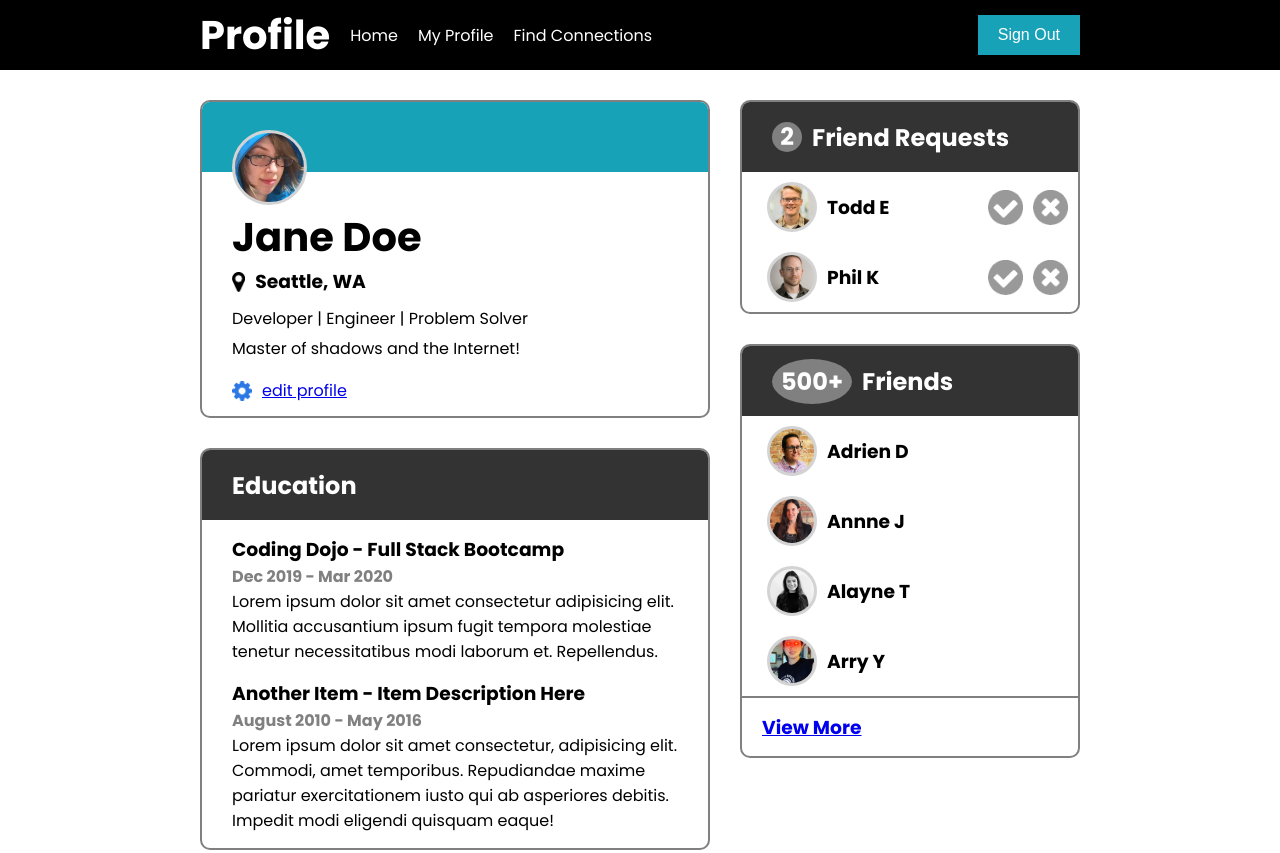
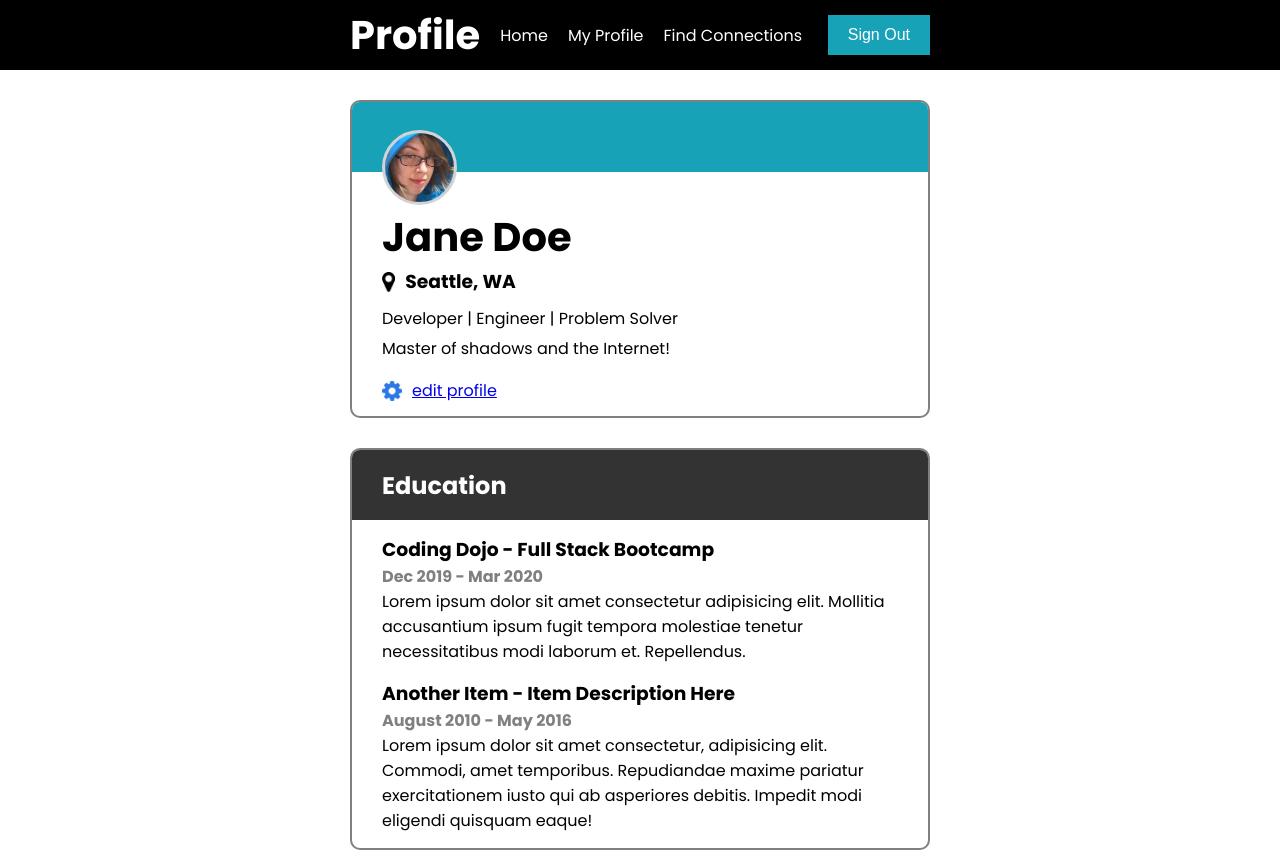
Before and after one commit to joshthecomposer/Profile_Page, a plain HTML site: page index.html in a window 1280 px wide. Shown: the top 853 px of the page. Drawn offline with Linux system fonts and the light colour scheme.

Commit message:
changed left and right margins of entire content

```diff
--- a/style.css
+++ b/style.css
@@ -38,7 +38,7 @@ h1 {
 }
 
 .logo {
-    margin: 0 0 0 20rem;
+    margin: 0 0 0 35rem;
     display: flex;
     flex: 1;
 }
@@ -49,7 +49,7 @@ h1 {
 }
 .button-container {
     display: flex;
-    margin: 0 20rem 0 0;
+    margin: 0 35rem 0 0;
 }
 .button {
     padding: .5rem 2rem;
@@ -96,7 +96,7 @@ main {
     display: flex;
     flex-wrap: wrap;
     gap: 3rem;
-    margin: 3rem 20rem;
+    margin: 3rem 35rem;
 }
 
 /* Main Content Columns */
```
